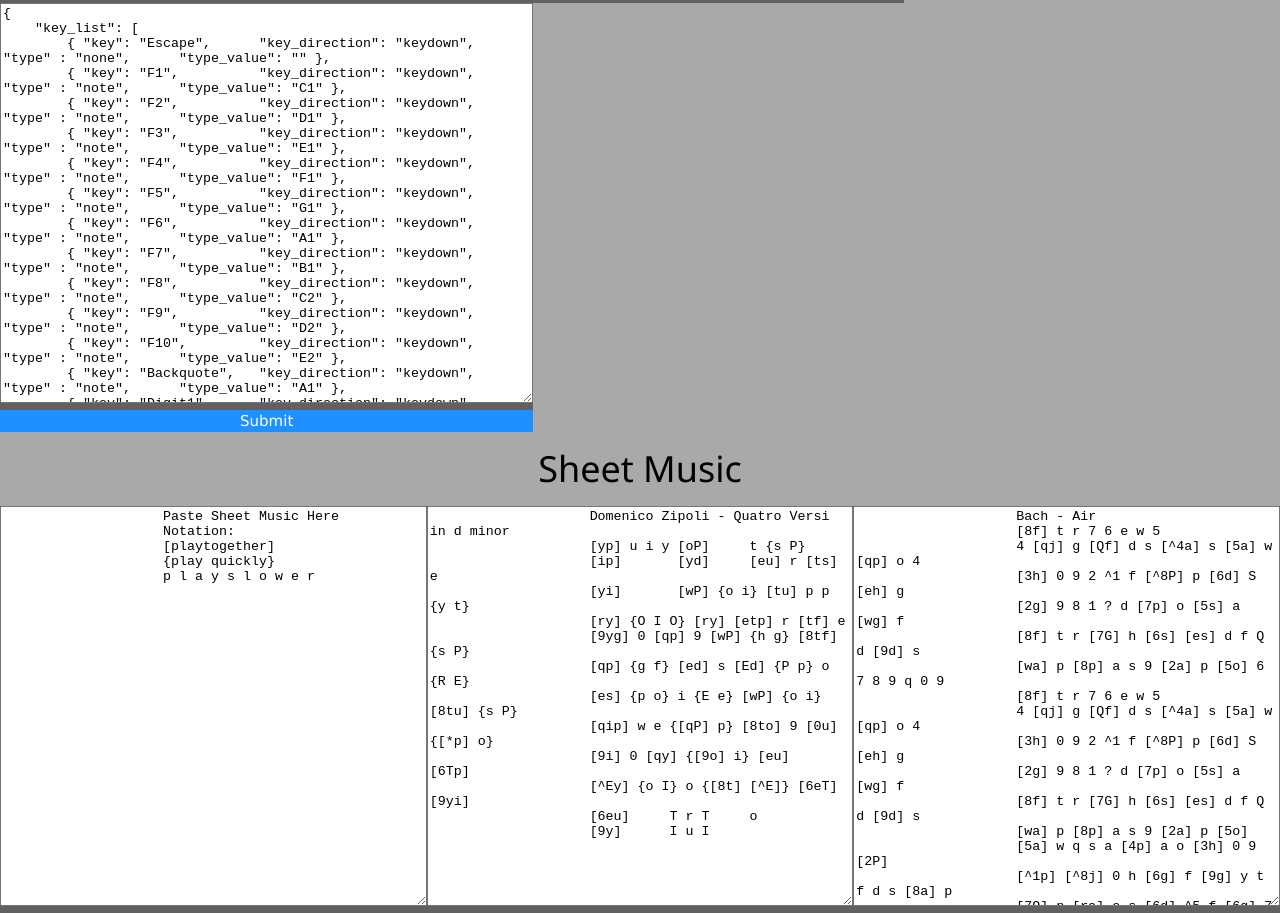
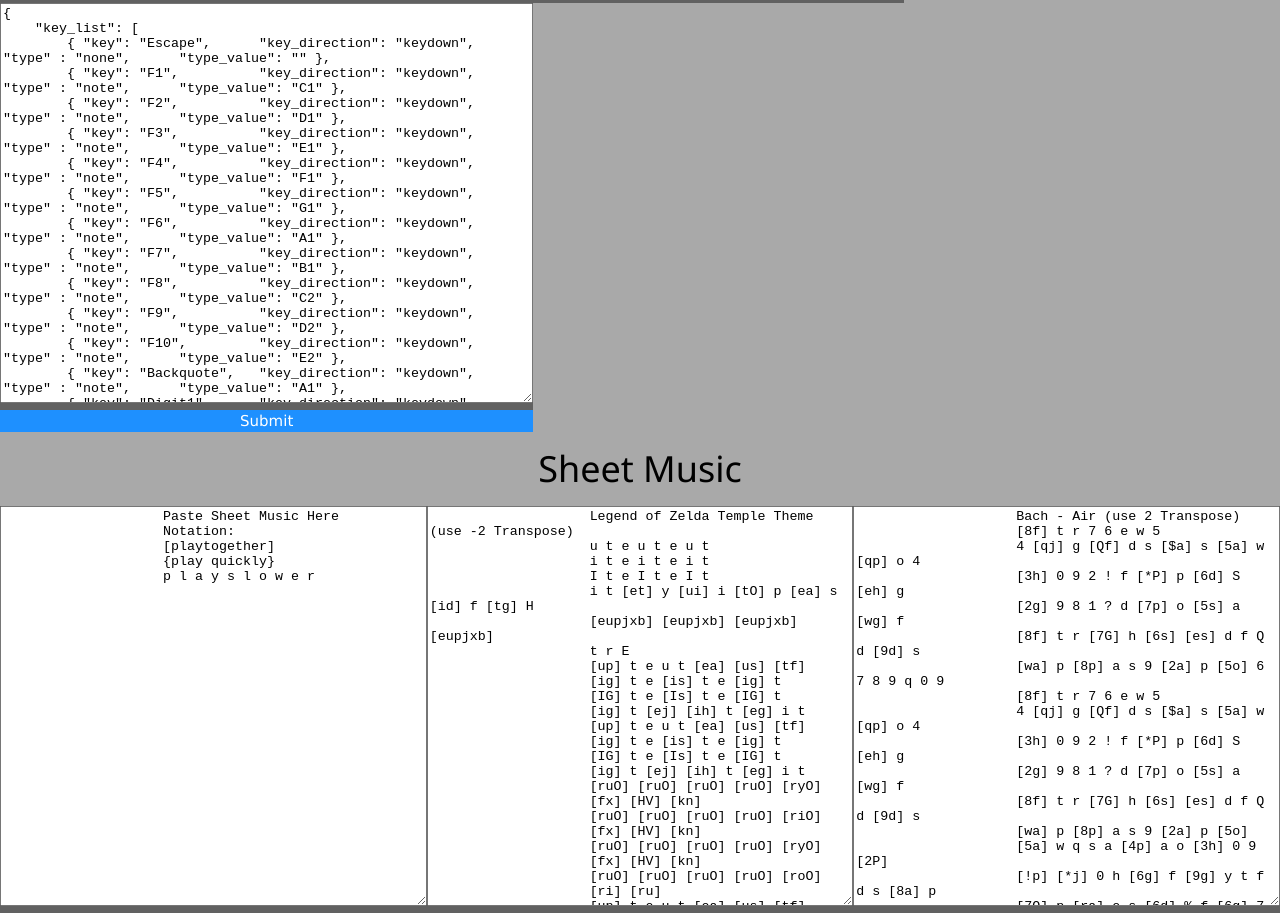
Before and after one commit to Littlehanger1234C2/CanvasPiano, a plain HTML site: page index.html in a window 1280 px wide. Shown: the part 357-1270 px from the top of the page. Drawn offline with Linux system fonts and the light colour scheme.

Commit message:
Fixed song notation

```diff
--- a/index.html
+++ b/index.html
@@ -99,45 +99,154 @@
             </div>
             <div class="w3-col s4 w3-dark-grey w3-center">
                 <textarea spellcheck="false">
-                    Domenico Zipoli - Quatro Versi in d minor
-                    [yp] u i y [oP]     t {s P}
-                    [ip]       [yd]     [eu] r [ts] e
-                    [yi]       [wP] {o i} [tu] p p {y t}
-                    [ry] {O I O} [ry] [etp] r [tf] e
-                    [9yg] 0 [qp] 9 [wP] {h g} [8tf] {s P}
-                    [qp] {g f} [ed] s [Ed] {P p} o {R E}
-                    [es] {p o} i {E e} [wP] {o i} [8tu] {s P}
-                    [qip] w e {[qP] p} [8to] 9 [0u] {[*p] o}
-                    [9i] 0 [qy] {[9o] i} [eu]     [6Tp]
-                    [^Ey] {o I} o {[8t] [^E]} [6eT]     [9yi]
-                    [6eu]     T r T     o
-                    [9y]      I u I
+                    Legend of Zelda Temple Theme (use -2 Transpose)
+                    u t e u t e u t
+                    i t e i t e i t
+                    I t e I t e I t
+                    i t [et] y [ui] i [tO] p [ea] s [id] f [tg] H
+                    [eupjxb] [eupjxb] [eupjxb] [eupjxb]
+                    t r E
+                    [up] t e u t [ea] [us] [tf]
+                    [ig] t e [is] t e [ig] t
+                    [IG] t e [Is] t e [IG] t
+                    [ig] t [ej] [ih] t [eg] i t
+                    [up] t e u t [ea] [us] [tf]
+                    [ig] t e [is] t e [ig] t
+                    [IG] t e [Is] t e [IG] t
+                    [ig] t [ej] [ih] t [eg] i t
+                    [ruO] [ruO] [ruO] [ruO] [ryO]
+                    [fx] [HV] [kn]
+                    [ruO] [ruO] [ruO] [ruO] [riO]
+                    [fx] [HV] [kn]
+                    [ruO] [ruO] [ruO] [ruO] [ryO]
+                    [fx] [HV] [kn]
+                    [ruO] [ruO] [ruO] [ruO] [roO]
+                    [ri] [ru]
+                    [up] t e u t [ea] [us] [tf]
+                    [ig] t e [is] t e [ig] t
+                    [IG] t e [Is] t e [IG] t
+                    [ig] t [ej] [ih] t [eg] i t
+                    [up] t e u t [ea] [us] [tf]
+                    [ig] t e [is] t e [ig] t
+                    [IG] t e [Is] t e [IG] t
+                    [ig] t [ej] [ih] t [eg] i t
+                    [Od] [ya] [rs] [Od] y s [Oa] [yO] p
+                    [Oa] [yO] [rp] [Oa] y p O [yf] g
+                    [Eh] [yd] [of] [Eg] y [of] [Ed] [yP] s
+                    [Ed] [yP] [os] [Ed] y [of] [Eg] [ya] s
+                    [Od] [ya] [rs] [Od] y s [Oa] [yO] p
+                    [Oa] [yO] [rp] [Oa] y p O y
+                    [ef]
+                    t
+                    u
+                    p s p u t e t [ud] p s p [us] t
+                    [ea] t u s p s p d u t [ef] t u g p s p h u t
+                    [Eh] y o P d P o y E y [og] P d P [of] y
+                    [Eg] y o f P d P d o y [Ef] y o g P d P h o y
+                    [ej] T I p S p I T e T [Ip] p S p [Ia] T
+                    [eS] T I d p S p f I T [eG] T I h p S p j I T
+                    [Eh] y o P d P o y E y [og] P d P [of] y
+                    [Eg] y o f P d P d o y [Ef] y o g P d P h o y
+                    [ef] t u p s p u t e t [ud] p s p [us] t
+                    [ea] t u s p s p d u t [ef] t u g p s p h u t
+                    [Eh] y o P d P o y E y [og] P d P [of] y
+                    [Eg] y o f P d P d o y [Ef] y o g P d P h o y
+                    [ej] T I p S p I T e T [Ip] p S p [Ia] T
+                    [eS] T I d p S p f I T [eG] T I h p S p j I T
+                    [Eh] y o P d P o y E y [og] P d P [of] y
+                    [Eg] y o f P d P d o y [Ef] y o g P d P h o y
+                    [ru] [ru] [ru] [ru] [ry]
+                    [fx] [HV] [kn]
+                    [ru] [ru] [ru] [ru] [ri]
+                    [fx] [HV] [kn]
+                    [ru] [ru] [ru] [ru] [ry]
+                    [fx] [HV] [kn]
+                    [ru] [ru] [ru] [ru] [ro]
+                    [rig] [ruf]
+                    [up] t e u t [ea] [us] [tf]
+                    [ig] t e [is] t e [ig] t
+                    [IG] t e [Is] t e [IG] t
+                    [ig] t [ej] [ih] t [eg] i t
+                    [up] t e u t [ea] [us] [tf]
+                    [ig] t e [is] t e [ig] t
+                    [IG] t e [Is] t e [IG] t
+                    [ig] t [ej] [ih] t [eg] i t
+                    [ruO] [ruO] [ruO] [ruO] [ryO]
+                    [fx] [HV] [kn]
+                    [ruO] [ruO] [ruO] [ruO] [riO]
+                    [fx] [HV] [kn]
+                    [ruO] [ruO] [ruO] [ruO] [ryO]
+                    [fx] [HV] [kn]
+                    [ruO] [ruO] [ruO] [ruO] [roO]
+                    [ri] [ru]
+                    [up] t e u t [ea] [us] [tf]
+                    [ig] t e [is] t e [ig] t
+                    [IG] t e [Is] t e [IG] t
+                    [ig] t [ej] [ih] t [eg] i t
+                    [up] t e u t [ea] [us] [tf]
+                    [ig] t e [is] t e [ig] t
+                    [IG] t e [Is] t e [IG] t
+                    [ig] t [ej] [ih] t [eg] i t
+                    [Od] [ya] [rs] [Od] y s [Oa] y
+                    [Oa] [yO] [rp] [Oa] y p O y
+                    [Eh] [yd] [of] [Eg] y [of] [Ed] y
+                    [Ed] [yP] [os] [Ed] y [of] [Eg] y
+                    [Od] [ya] [rs] [Od] y s [Oa] y
+                    [Oa] [yO] [rp] [Oa] y p O y
+                    [ef]
+                    t
+                    u
+                    p s p u t e t [ud] p s p [us] t
+                    [ea] t u s p s p d u t [ef] t u g p s p h u t
+                    [Eh] y o P d P o y E y [og] P d P [of] y
+                    [Eg] y o f P d P d o y [Ef] y o g P d P h o y
+                    [ej] T I p S p I T e T [Ip] p S p [Ia] T
+                    [eS] T I d p S p f I T [eG] T I h p S p j I T
+                    [Eh] y o P d P o y E y [og] P d P [of] y
+                    [Eg] y o f P d P d o y [Ef] y o g P d P h o y
+                    [ef] t u p s p u t e t [ud] p s p [us] t
+                    [ea] t u s p s p d u t [ef] t u g p s p h u t
+                    [Eh] y o P d P o y E y [og] P d P [of] y
+                    [Eg] y o f P d P d o y [Ef] y o g P d P h o y
+                    [ej] T I p S p I T e T [Ip] p S p [Ia] T
+                    [eS] T I d p S p f I T [eG] T I h p S p j I T
+                    [Eh] y o P d P o y E y [og] P d P [of] y
+                    [Eg] y o f P d P d o y [Ef] y o g P d P h o y
+                    [ru] [ru] [ru] [ru] [ry]
+                    [fx] [HV] [kn]
+                    [ru] [ru] [ru] [ru] [ri]
+                    [fx] [HV] [kn]
+                    [ru] [ru] [ru] [ru] [ry]
+                    [fx] [HV] [kn]
+                    [ru] [ru] [ru] [ru] [ro]
+                    0 r y i [rig] ^9 e T u [ruf]
+
                 </textarea>
             </div>
             <div class="w3-col s4 w3-dark-grey w3-center">
                 <textarea spellcheck="false">
-                    Bach - Air
+                    Bach - Air (use 2 Transpose)
                     [8f] t r 7 6 e w 5
-                    4 [qj] g [Qf] d s [^4a] s [5a] w [qp] o 4
-                    [3h] 0 9 2 ^1 f [^8P] p [6d] S [eh] g
+                    4 [qj] g [Qf] d s [$a] s [5a] w [qp] o 4
+                    [3h] 0 9 2 ! f [*P] p [6d] S [eh] g
                     [2g] 9 8 1 ? d [7p] o [5s] a [wg] f
                     [8f] t r [7G] h [6s] [es] d f Q d [9d] s
                     [wa] p [8p] a s 9 [2a] p [5o] 6 7 8 9 q 0 9
                     [8f] t r 7 6 e w 5
-                    4 [qj] g [Qf] d s [^4a] s [5a] w [qp] o 4
-                    [3h] 0 9 2 ^1 f [^8P] p [6d] S [eh] g
+                    4 [qj] g [Qf] d s [$a] s [5a] w [qp] o 4
+                    [3h] 0 9 2 ! f [*P] p [6d] S [eh] g
                     [2g] 9 8 1 ? d [7p] o [5s] a [wg] f
                     [8f] t r [7G] h [6s] [es] d f Q d [9d] s
                     [wa] p [8p] a s 9 [2a] p [5o]
                     [5a] w q s a [4p] a o [3h] 0 9 [2P]
-                    [^1p] [^8j] 0 h [6g] f [9g] y t f d s [8a] p
-                    [7O] p [ra] e s [6d] ^5 f [6g] 7 [^5f]
+                    [!p] [*j] 0 h [6g] f [9g] y t f d s [8a] p
+                    [7O] p [ra] e s [6d] % f [6g] 7 [%f]
                     [6d] s [qa] p [9a] s d [0s] [6p] e w 5
-                    [^4s] Q 0 f [3d] s [2j] 9 8 [1h] G
+                    [$s] Q 0 f [3d] s [2j] 9 8 [1h] G
                     [?f] d h [7o] [8p] 9 a s [5a] w p [qo] 4
-                    [3s] 0 q [4f] d [^4d] Q w [5g] f
-                    [^5f] W e [6h] g [9g] y t 8
-                    [7o] r w a [rd] g [tg] d [8f] ^6 E g h
+                    [3s] 0 q [4f] d [$d] Q w [5g] f
+                    [%f] W e [6h] g [9g] y t 8
+                    [7o] r w a [rd] g [tg] d [8f] ^ E g h
                     [es] 6 5 f [wh] J [qj] 4 3 [0s]
                     [9a] d [2g] 1 [8p] [7o] [5d] f g 8 f q d
                     [ws] a p q a [ws] [5a] s a s [1s]
```
